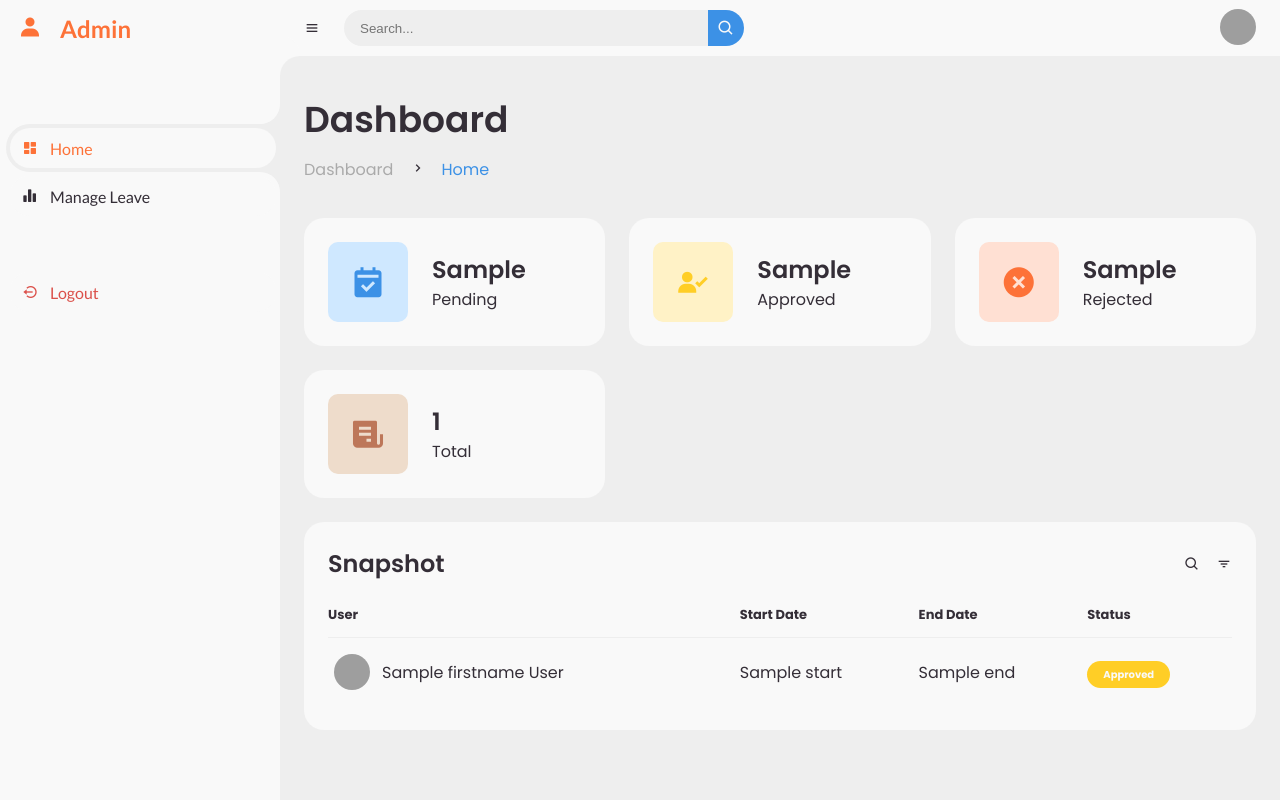
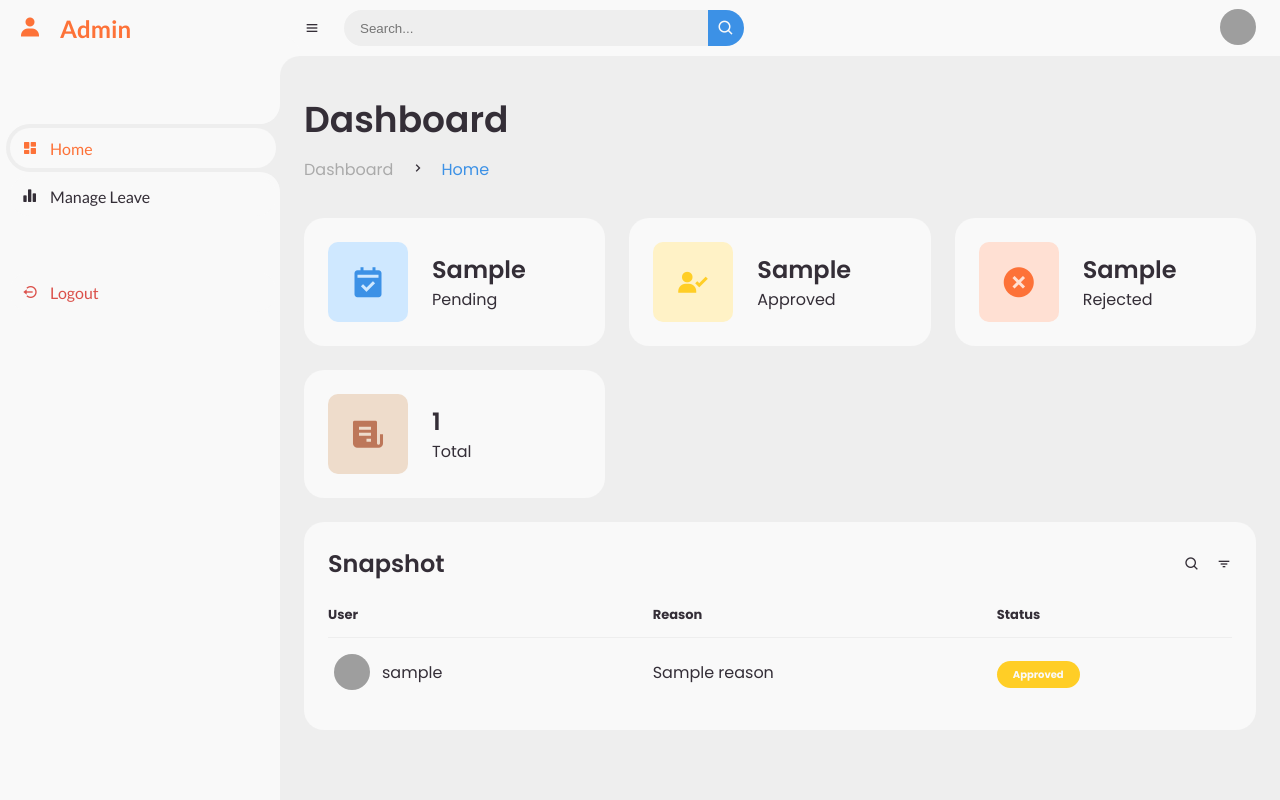
Before and after one commit to rcezea/Leave-Management-System, a Flask app: template templates/dashboard/Admin.html in a window 1280 px wide. Run offline with Flask 3, Linux system fonts and the light colour scheme; the template is opened without the code that fills it: most values are stand-ins (such as "Sample title", 1, 10 or a date in 2020); grey boxes are pictures that could not be loaded.

Commit message:
admin dashboard

```diff
--- a/templates/dashboard/Admin.html
+++ b/templates/dashboard/Admin.html
@@ -123,8 +123,7 @@
                 <thead>
                     <tr>
                         <th>User</th>
-                        <th>Start Date</th>
-                        <th>End Date</th>
+                        <th>Reason</th>
                         <th>Status</th>
                     </tr>
                 </thead>
@@ -133,16 +132,15 @@
                         <tr>
                             <td>
                                 <img src="https://images.pexels.com/photos/10850674/pexels-photo-10850674.jpeg?cs=srgb&dl=pexels-abel-kayode-155872537-10850674.jpg&fm=jpg&w=640&h=640">
-                                <p>{{ employee.firstname }} {{ employee.lastname }}</p>
+                                <p>{{ item.username }}</p>
                             </td>
-                            <td>{{ item.start }}</td>
-                            <td>{{ item.end }}</td>
+                            <td>{{ item.reason }}</td>
                             <td>
                                 <span class="status {% if item.status == 'pending' %}pending{% elif item.status == 'approved' %}approved{% elif item.status == 'rejected' %}rejected{% endif %}">
                                     {{ item.status.capitalize() }}
                                 </span>
                             </td>
-                    </tr>
+                        </tr>
                     {% endfor %}
                 </tbody>
             </table>
```
